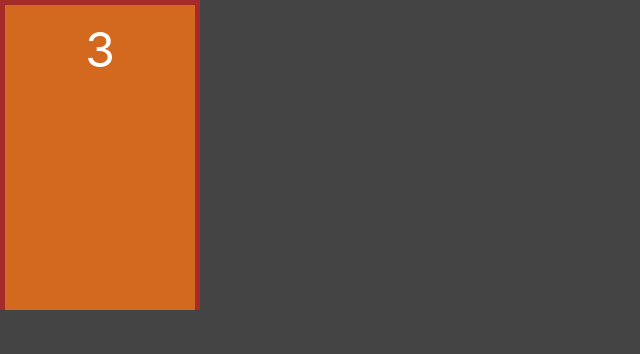
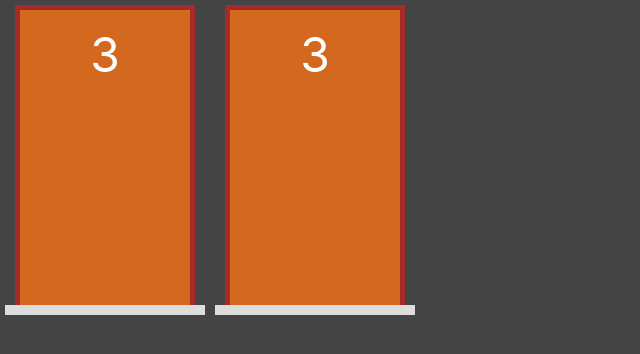
Before and after one commit to flavioanalistadesistema/next-porta, a Next.js app: page / in a window 1280 px wide. Shown: the top 354 px of the page, without its empty margins (0-640 px from the left). Built offline with nearby package versions, Linux system fonts and the light colour scheme.

Commit message:
feat: Component Portal 5#

```diff
--- a/components/Portal.jsx
+++ b/components/Portal.jsx
@@ -8,6 +8,7 @@
                     <div className={styles.numero}>3</div>
                 </div>
             </div>
+            <div className={styles.chao}></div>
         </div>
 
     )
--- a/pages/index.jsx
+++ b/pages/index.jsx
@@ -3,7 +3,10 @@
 
 export default function Home() {
   return (
-    <div>
+    <div style={{
+      display:"flex"
+    }}>
+      <Porta />
       <Porta />
     </div>
   )
--- a/styles/Porta.module.css
+++ b/styles/Porta.module.css
@@ -1,12 +1,16 @@
 .area {
     display: flex;
+    flex-direction: column;
+    align-items: center;
     width: var(--area-porta-largura);
     height: var(--area-porta-altura);
+    margin: 5px;
 }
 
 .estrutura {
     display: flex;
     flex-grow: 1;
+    width: 90%;
     border-left: 5px solid brown;
     border-top: 5px solid brown;
     border-right: 5px solid brown;
@@ -24,3 +28,9 @@
 .numero {
     font-size: 3rem;
 }
+
+.chao {
+    height: 10px;
+    width: 100%;
+    background-color: #ddd;
+}
```
